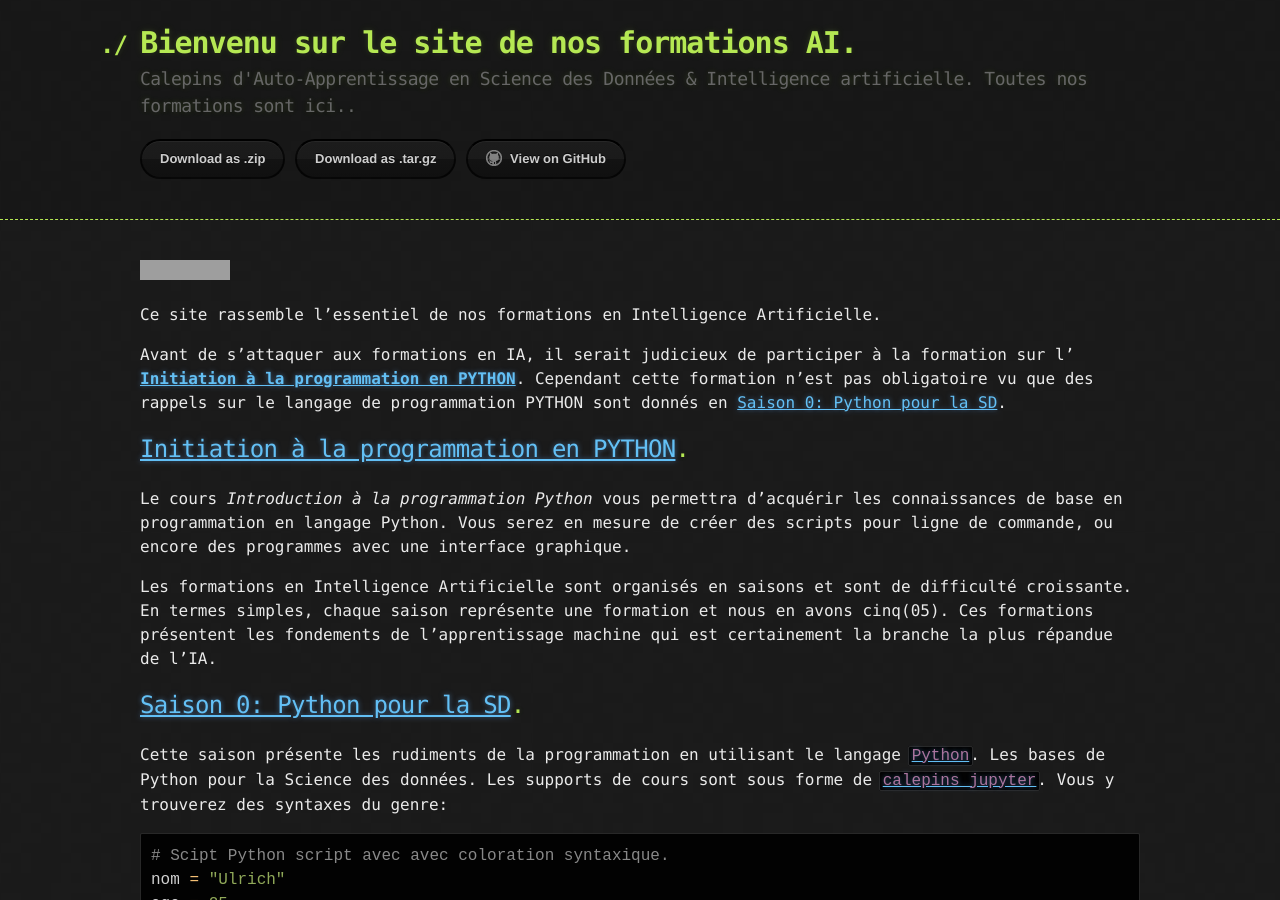
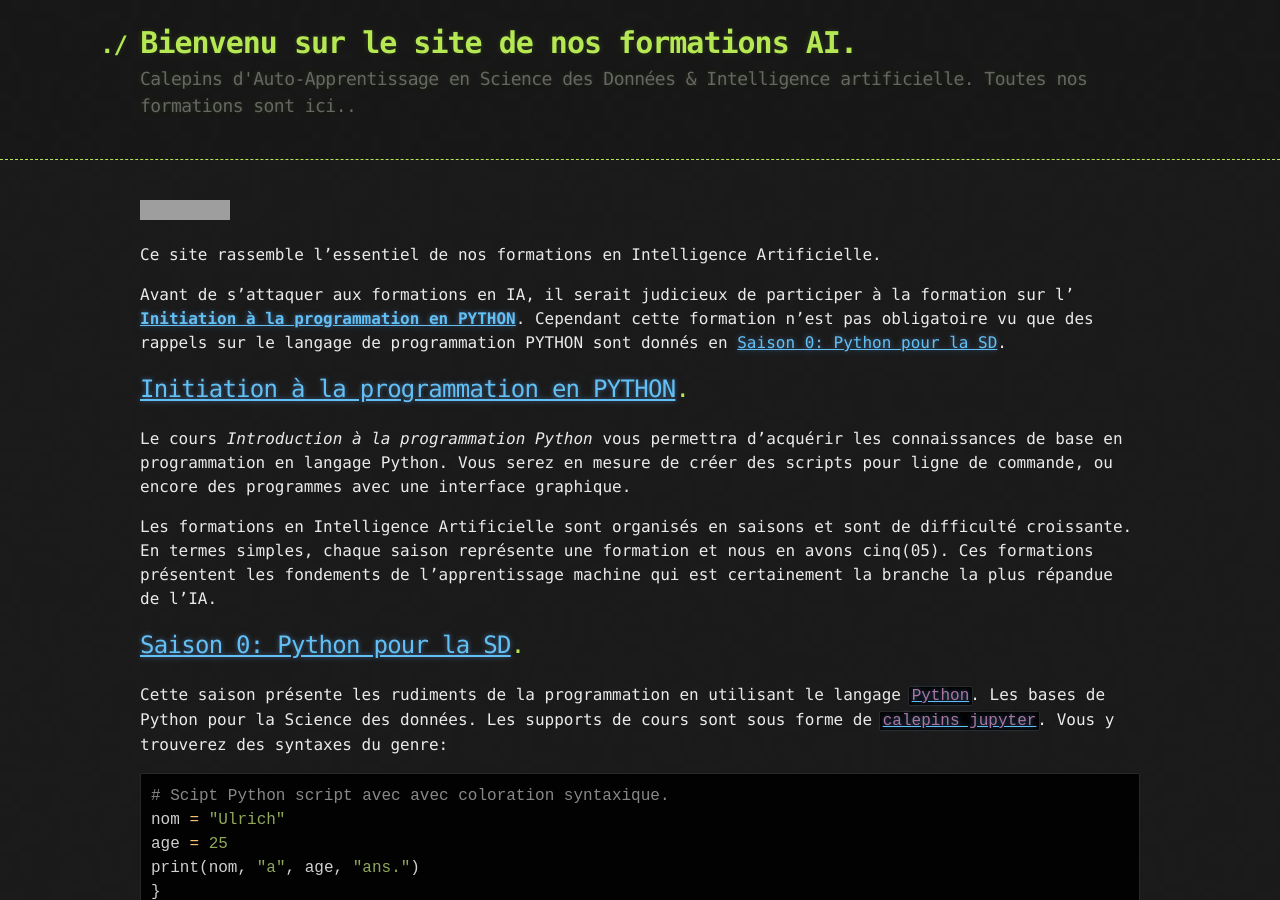
Before and after one commit to ai-technipreneurs/Nos-Formations-AI, a Jekyll site: the page built from index.md, in a window 1280 px wide and 900 px high. Built offline with Jekyll 4.4.1, drawn with Linux system fonts in a browser that asks for light colours; grey boxes are pictures that could not be loaded.

Commit message:
Update default.html

```diff
--- a/_layouts/default.html
+++ b/_layouts/default.html
@@ -18,13 +18,13 @@
         </a>
         <h2>{{ site.description | default: site.github.project_tagline }}</h2>
 
-        <section id="downloads">
+        <!--<section id="downloads">
           {% if site.show_downloads %}
             <a href="{{ site.github.zip_url }}" class="btn">Download as .zip</a>
             <a href="{{ site.github.tar_url }}" class="btn">Download as .tar.gz</a>
           {% endif %}
           <a href="{{ site.github.repository_url }}" class="btn btn-github"><span class="icon"></span>View on GitHub</a>
-        </section>
+        </section>-->
       </div>
     </header>
 
```
